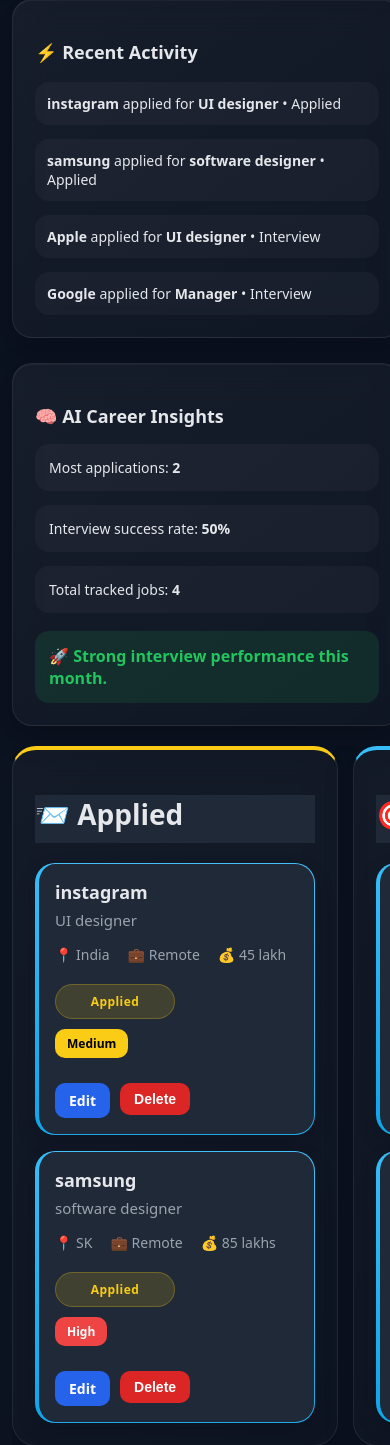
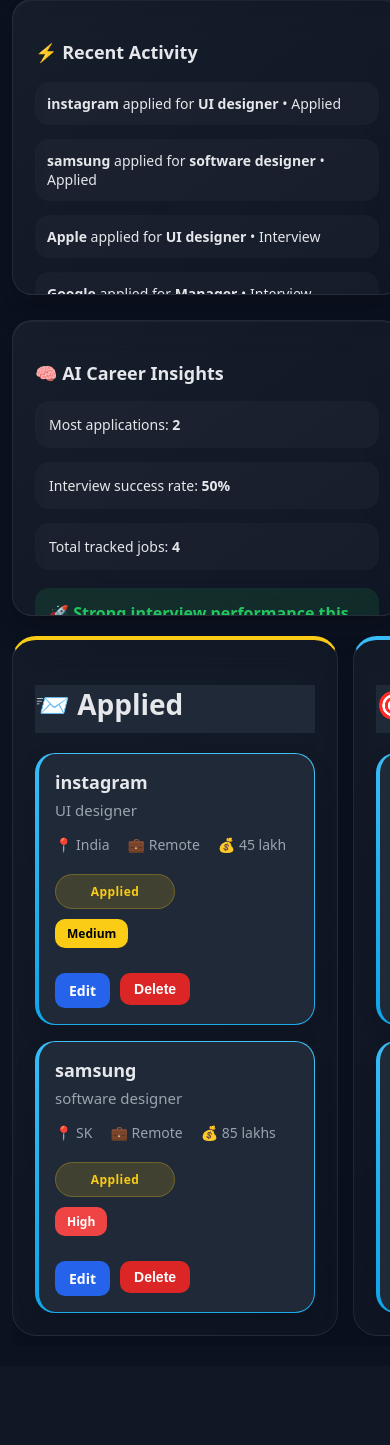
Before and after one commit to AuraStackk/CareerPilot, a Flask app: page /dashboard in a window 390 px wide; the page is wider, and only the part inside the window is pictured. Shown: the part 2485-3930 px from the top of that part. After the commit the page ends 3821 px from the top of that part, so only its background shows below. Run offline with Flask 3, Linux system fonts and the light colour scheme; a user stored in the database is signed in; data comes from the database, SQL or seed files in the repository.

Commit message:
Improve mobile card scrolling

```diff
--- a/static/dashboard.css
+++ b/static/dashboard.css
@@ -1142,4 +1142,10 @@
     padding:12px;
     font-size:14px;
     }
+
+    .insights-card,
+    .activity-card{
+    max-height:250px;
+    overflow-y:auto;
+    }
 }
```
